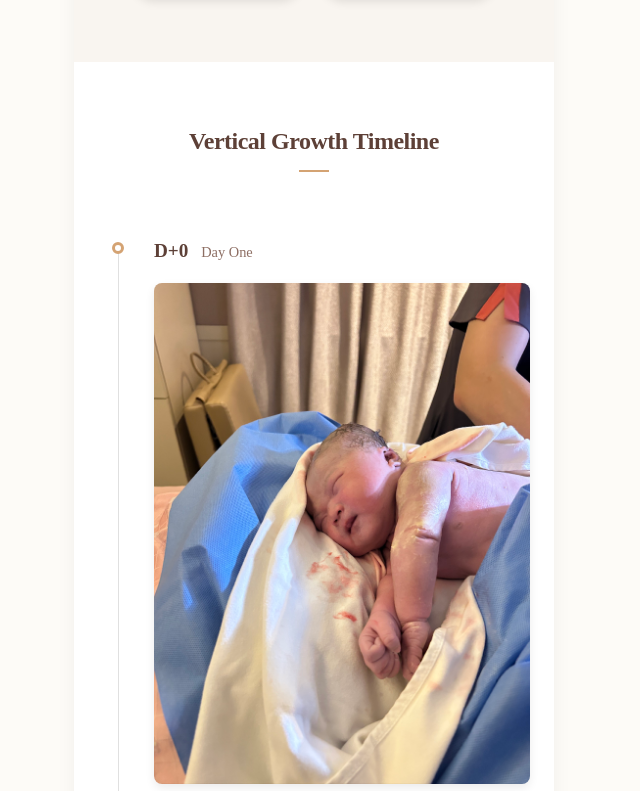
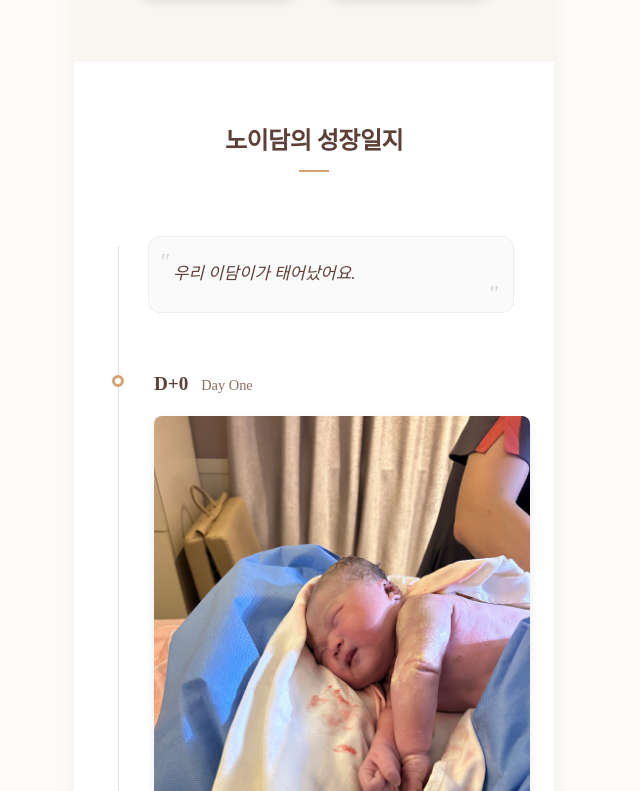
Before and after one commit to Hyunho/idam-first-birthday-invitation, a React (Vite) app: page / in a window 1280 px wide. Shown: the part 1929-2720 px from the top of the page, without its empty margins (326-966 px from the left). Built offline with nearby package versions, Linux system fonts and the light colour scheme; a web font is replaced by a local one.

Commit message:
사진 목록 및 메시지를 설정으로 분리

```diff
--- a/src/components/GrowthGallery.jsx
+++ b/src/components/GrowthGallery.jsx
@@ -1,37 +1,12 @@
 import React, { useState } from 'react';
 import { motion, AnimatePresence } from 'framer-motion';
+// Use data from configuration file
+import { growthGalleryData } from '../data/growthGalleryData';
 
 const GrowthGallery = () => {
     const [selectedImage, setSelectedImage] = useState(null);
 
-    // Generate milestones based on actual files in public/images/growth
-    // Day 0 (000.jpeg) + Day 10-280 (XXX-1.jpeg, XXX-2.jpeg)
-    const milestones = [];
-
-    // Add Day 0
-    milestones.push({
-        id: 'day0',
-        label: 'D+0',
-        date: 'Day One',
-        photos: [`${import.meta.env.BASE_URL}images/growth/000.jpeg`]
-    });
-
-    // Add Day 10 to 280
-    for (let day = 10; day <= 280; day += 10) {
-        // Special case: Day 250 is actually Day 251
-        const currentDay = (day === 250) ? 251 : day;
-        const dayStr = currentDay.toString().padStart(3, '0');
-
-        milestones.push({
-            id: `day${currentDay}`,
-            label: `D+${currentDay}`,
-            date: `${currentDay} Days`,
-            photos: [
-                `${import.meta.env.BASE_URL}images/growth/${dayStr}-1.jpeg`,
-                `${import.meta.env.BASE_URL}images/growth/${dayStr}-2.jpeg`
-            ]
-        });
-    }
+    const milestones = growthGalleryData;
 
     return (
         <section style={{ padding: '4rem 1.5rem', backgroundColor: '#fff', position: 'relative' }}>
@@ -43,8 +18,7 @@ const GrowthGallery = () => {
                     fontFamily: 'var(--font-serif)',
                     letterSpacing: '-0.5px'
                 }}>
-                    Vertical Growth Timeline
-                </h2>
+                    노이담의 성장일지</h2>
                 <div style={{
                     width: '30px',
                     height: '2px',
@@ -65,9 +39,46 @@ const GrowthGallery = () => {
                     zIndex: 0
                 }}></div>
 
-                {milestones.map((milestone, index) => (
+                {milestones.map((item, index) => {
+                    if (item.type === 'message') {
+                        return (
                             <motion.div
-                        key={milestone.id}
+                                key={`msg-${index}`}
+                                initial={{ opacity: 0, y: 20 }}
+                                whileInView={{ opacity: 1, y: 0 }}
+                                viewport={{ once: true, margin: "-50px" }}
+                                transition={{ duration: 0.5 }}
+                                style={{
+                                    marginBottom: '3.5rem',
+                                    position: 'relative',
+                                    paddingLeft: '50px', // Align with content part of milestones
+                                    paddingRight: '1rem'
+                                }}
+                            >
+                                <div style={{
+                                    backgroundColor: '#fafafa',
+                                    padding: '1.5rem',
+                                    borderRadius: '12px',
+                                    border: '1px solid #eee',
+                                    color: '#5d4037',
+                                    fontFamily: 'var(--font-serif)',
+                                    fontSize: '1.05rem',
+                                    lineHeight: '1.6',
+                                    fontStyle: 'italic',
+                                    position: 'relative'
+                                }}>
+                                    <span style={{ fontSize: '1.5rem', position: 'absolute', top: '5px', left: '10px', opacity: 0.2 }}>"</span>
+                                    {item.content}
+                                    <span style={{ fontSize: '1.5rem', position: 'absolute', bottom: '0px', right: '15px', opacity: 0.2 }}>"</span>
+                                </div>
+                            </motion.div>
+                        );
+                    }
+
+                    // Default to milestone
+                    return (
+                        <motion.div
+                            key={`milestone-${index}`}
                             initial={{ opacity: 0, x: -20 }}
                             whileInView={{ opacity: 1, x: 0 }}
                             viewport={{ once: true, margin: "-100px" }}
@@ -107,10 +118,10 @@ const GrowthGallery = () => {
                                         fontFamily: 'var(--font-serif)',
                                         marginRight: '0.8rem'
                                     }}>
-                                    {milestone.label}
+                                        {item.label}
                                     </span>
                                     <span style={{ fontSize: '0.9rem', color: '#8d6e63' }}>
-                                    {milestone.date}
+                                        {item.date}
                                     </span>
                                 </div>
 
@@ -119,10 +130,10 @@ const GrowthGallery = () => {
                                     gridTemplateColumns: '1fr',
                                     gap: '15px',
                                 }}>
-                                {milestone.photos.map((photo, idx) => (
+                                    {item.photos.map((photo, idx) => (
                                         <div
                                             key={idx}
-                                        onClick={() => setSelectedImage(photo)}
+                                            onClick={() => setSelectedImage(`${import.meta.env.BASE_URL}${photo}`)}
                                             style={{
                                                 borderRadius: '8px',
                                                 overflow: 'hidden',
@@ -132,8 +143,8 @@ const GrowthGallery = () => {
                                             }}
                                         >
                                             <img
-                                            src={photo}
-                                            alt={`${milestone.label}-${idx}`}
+                                                src={`${import.meta.env.BASE_URL}${photo}`}
+                                                alt={`${item.label}-${idx}`}
                                                 style={{
                                                     width: '100%',
                                                     height: 'auto',
@@ -146,7 +157,8 @@ const GrowthGallery = () => {
                                 </div>
                             </div>
                         </motion.div>
-                ))}
+                    );
+                })}
             </div>
 
             {/* Lightbox Modal */}
--- /dev/null
+++ b/src/data/growthGalleryData.js
@@ -0,0 +1,271 @@
+export const growthGalleryData = [
+
+    {
+        "type": "message",
+        "content": "우리 이담이가 태어났어요."
+    },
+    {
+        "type": "milestone",
+        "label": "D+0",
+        "date": "Day One",
+        "photos": [
+            "images/growth/000.jpeg"
+        ]
+    },
+    {
+        "type": "milestone",
+        "label": "D+10",
+        "date": "10 Days",
+        "photos": [
+            "images/growth/010-1.jpeg",
+            "images/growth/010-2.jpeg"
+        ]
+    },
+    {
+        "type": "milestone",
+        "label": "D+20",
+        "date": "20 Days",
+        "photos": [
+            "images/growth/020-1.jpeg",
+            "images/growth/020-2.jpeg"
+        ]
+    },
+    {
+        "type": "milestone",
+        "label": "D+30",
+        "date": "30 Days",
+        "photos": [
+            "images/growth/030-1.jpeg",
+            "images/growth/030-2.jpeg"
+        ]
+    },
+    {
+        "type": "milestone",
+        "label": "D+40",
+        "date": "40 Days",
+        "photos": [
+            "images/growth/040-1.jpeg",
+            "images/growth/040-2.jpeg"
+        ]
+    },
+    {
+        "type": "milestone",
+        "label": "D+50",
+        "date": "50 Days",
+        "photos": [
+            "images/growth/050-1.jpeg",
+            "images/growth/050-2.jpeg"
+        ]
+    },
+    {
+        "type": "message",
+        "content": "50일의 기적...은 없었지만 여전히 사랑스러운 우리 아기"
+    },
+    {
+        "type": "milestone",
+        "label": "D+60",
+        "date": "60 Days",
+        "photos": [
+            "images/growth/060-1.jpeg",
+            "images/growth/060-2.jpeg"
+        ]
+    },
+    {
+        "type": "milestone",
+        "label": "D+70",
+        "date": "70 Days",
+        "photos": [
+            "images/growth/070-1.jpeg",
+            "images/growth/070-2.jpeg"
+        ]
+    },
+    {
+        "type": "milestone",
+        "label": "D+80",
+        "date": "80 Days",
+        "photos": [
+            "images/growth/080-1.jpeg",
+            "images/growth/080-2.jpeg"
+        ]
+    },
+    {
+        "type": "milestone",
+        "label": "D+90",
+        "date": "90 Days",
+        "photos": [
+            "images/growth/090-1.jpeg",
+            "images/growth/090-2.jpeg"
+        ]
+    },
+    {
+        "type": "milestone",
+        "label": "D+100",
+        "date": "100 Days",
+        "photos": [
+            "images/growth/100-1.jpeg",
+            "images/growth/100-2.jpeg"
+        ]
+    },
+    {
+        "type": "milestone",
+        "label": "D+110",
+        "date": "110 Days",
+        "photos": [
+            "images/growth/110-1.jpeg",
+            "images/growth/110-2.jpeg"
+        ]
+    },
+    {
+        "type": "milestone",
+        "label": "D+120",
+        "date": "120 Days",
+        "photos": [
+            "images/growth/120-1.jpeg",
+            "images/growth/120-2.jpeg"
+        ]
+    },
+    {
+        "type": "milestone",
+        "label": "D+130",
+        "date": "130 Days",
+        "photos": [
+            "images/growth/130-1.jpeg",
+            "images/growth/130-2.jpeg"
+        ]
+    },
+    {
+        "type": "milestone",
+        "label": "D+140",
+        "date": "140 Days",
+        "photos": [
+            "images/growth/140-1.jpeg",
+            "images/growth/140-2.jpeg"
+        ]
+    },
+    {
+        "type": "milestone",
+        "label": "D+150",
+        "date": "150 Days",
+        "photos": [
+            "images/growth/150-1.jpeg",
+            "images/growth/150-2.jpeg"
+        ]
+    },
+    {
+        "type": "milestone",
+        "label": "D+160",
+        "date": "160 Days",
+        "photos": [
+            "images/growth/160-1.jpeg",
+            "images/growth/160-2.jpeg"
+        ]
+    },
+    {
+        "type": "milestone",
+        "label": "D+170",
+        "date": "170 Days",
+        "photos": [
+            "images/growth/170-1.jpeg",
+            "images/growth/170-2.jpeg"
+        ]
+    },
+    {
+        "type": "milestone",
+        "label": "D+180",
+        "date": "180 Days",
+        "photos": [
+            "images/growth/180-1.jpeg",
+            "images/growth/180-2.jpeg"
+        ]
+    },
+    {
+        "type": "milestone",
+        "label": "D+190",
+        "date": "190 Days",
+        "photos": [
+            "images/growth/190-1.jpeg",
+            "images/growth/190-2.jpeg"
+        ]
+    },
+    {
+        "type": "milestone",
+        "label": "D+200",
+        "date": "200 Days",
+        "photos": [
+            "images/growth/200-1.jpeg",
+            "images/growth/200-2.jpeg"
+        ]
+    },
+    {
+        "type": "milestone",
+        "label": "D+210",
+        "date": "210 Days",
+        "photos": [
+            "images/growth/210-1.jpeg",
+            "images/growth/210-2.jpeg"
+        ]
+    },
+    {
+        "type": "milestone",
+        "label": "D+220",
+        "date": "220 Days",
+        "photos": [
+            "images/growth/220-1.jpeg",
+            "images/growth/220-2.jpeg"
+        ]
+    },
+    {
+        "type": "milestone",
+        "label": "D+230",
+        "date": "230 Days",
+        "photos": [
+            "images/growth/230-1.jpeg",
+            "images/growth/230-2.jpeg"
+        ]
+    },
+    {
+        "type": "milestone",
+        "label": "D+240",
+        "date": "240 Days",
+        "photos": [
+            "images/growth/240-1.jpeg",
+            "images/growth/240-2.jpeg"
+        ]
+    },
+    {
+        "type": "milestone",
+        "label": "D+251",
+        "date": "251 Days",
+        "photos": [
+            "images/growth/251-1.jpeg",
+            "images/growth/251-2.jpeg"
+        ]
+    },
+    {
+        "type": "milestone",
+        "label": "D+260",
+        "date": "260 Days",
+        "photos": [
+            "images/growth/260-1.jpeg",
+            "images/growth/260-2.jpeg"
+        ]
+    },
+    {
+        "type": "milestone",
+        "label": "D+270",
+        "date": "270 Days",
+        "photos": [
+            "images/growth/270-1.jpeg",
+            "images/growth/270-2.jpeg"
+        ]
+    },
+    {
+        "type": "milestone",
+        "label": "D+28",
+        "date": "280 Days",
+        "photos": [
+            "images/growth/280-1.jpeg",
+            "images/growth/280-2.jpeg",
+        ]
+    }
+];
```
Lines whose indentation alone changed are shown as unchanged.
